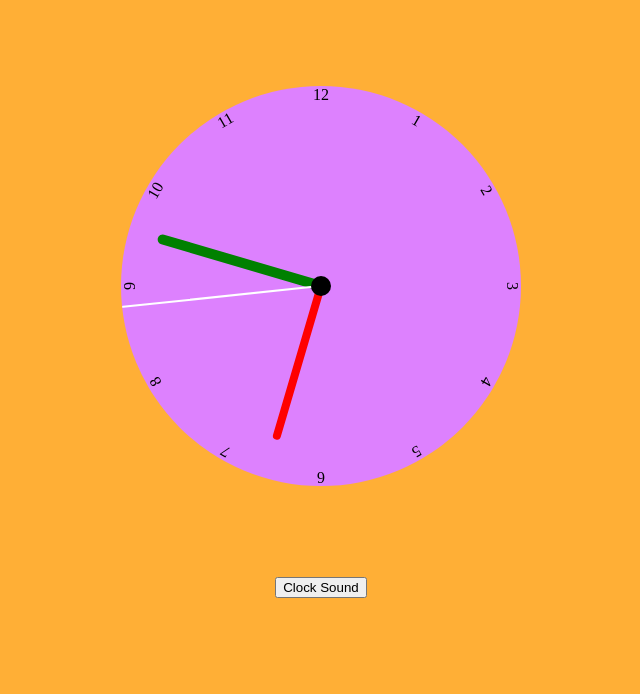
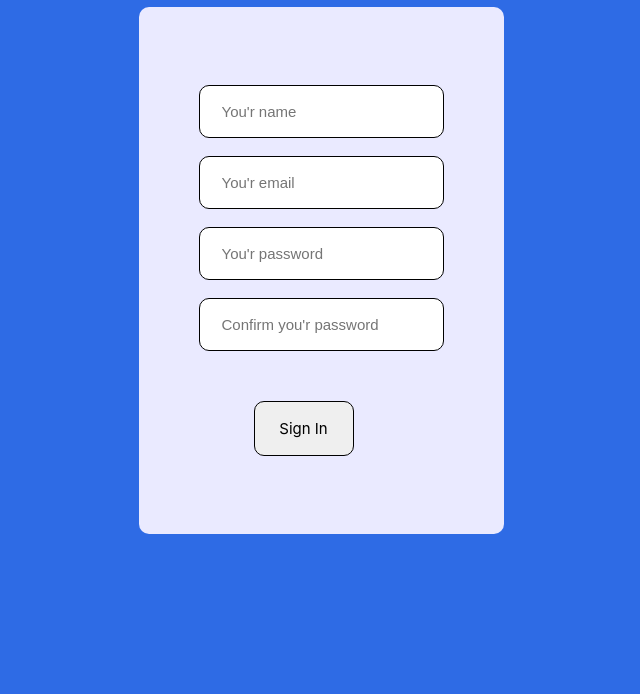
Before and after one commit to enayat99/web, a plain HTML site: page index.html in a window 1280 px wide. Shown: the part 122-816 px from the top of the page, without its empty margins (319-959 px from the left). Drawn offline with Linux system fonts and the light colour scheme.

Commit message:
Add files via upload

```diff
--- a/index.html
+++ b/index.html
@@ -1,87 +1,108 @@
-<!DOCTYPE html>
-<html>
+<html lang="en">
+
 <head>
-<title>Page Title</title>
-<link rel="stylesheet" href="style.css">
+  <meta charset="UTF-8">
+  <meta http-equiv="X-UA-Compatible" content="IE=edge">
+  <meta name="viewport" content="width=device-width, initial-scale=1.0">
+  <link rel="stylesheet" href="style.css">
+  <title>Document</title>
 </head>
+
 <body>
-<button  style="position: absolute;bottom:10%;"id="bt" onclick="playAudio()" type="button">Clock Sound</button>
-  <audio id="myAudio">
-<source src="clocks.mp3" type="audio/mpeg">
-</audio>
-  <div class="contianer main">
+  <p>Enter you'r info</p>
+  <form id="my-form">
 
-    <div class="clock main">
-      <div class="hand hour" data-hour-hand></div>
-      <div class="hand min " data-minute-hand></div>
-      <div class="hand sec " data-second-hand></div>
-      <div class="num1 all main">
-      <span>1</span>
-      </div>
-      <div class="num2 all main">
-        <span>2</span>
-      </div>
-      <div class="num3 all main">
-        <span>3</span>
-      </div>
-      <div class="num4 all main">
-        <span>4</span>
-      </div>
-      <div class="num5 all main">
-        <span>5</span>
-      </div>
-      <div class="num6 all main">
-        <span >6</span>
-      </div>
-      <div class="num7 all main">
-        <span>7</span>
-      </div>
-      <div class="num8 all main">
-        <span>8</span>
-      </div>
-      <div class="num9 all main">
-        <span>9</span>
-      </div>
-      <div class="num10 all main">
-        <span>10</span>
-      </div>
-      <div class="num11 all main">
-        <span>11</span>
-      </div>
-      <div class="num12 all main">
-        <span>12</span>
-      </div>
-      <p id="demo"></p>
-  </div>
+    <input type="text" name="username" value="" placeholder="You'r name">
+    <span id="spN">Name required!</span>
+    <input type="text" name="full-name" placeholder="You'r email">
+    <span id="spE">Please enter a vailed email!</span>
+    <input type="password" name="password" placeholder="You'r password">
+    <span id="spP">Password cannot be empty!</span>
+    <input type="password" name="repassword" placeholder="Confirm you'r password">
+    <span id="spR">Password dos'nt match!</span>
+    <input
+      style="text-align: center;width: 100;margin-left: 55px; margin-top: 50;font-family: -apple-system, BlinkMacSystemFont, 'Segoe UI', Roboto, Oxygen, Ubuntu, Cantarell, 'Open Sans', 'Helvetica Neue', sans-serif;"
+      type="button" onclick="submitted()" id="button1" value="Sign In">
+  </form>
+
   <script>
-  setInterval(setClock, 1000)
+    var but = document.getElementById("button1");
+    var spName = document.getElementById("spN");
+    var spEmail = document.getElementById("spE");
+    var spPassword = document.getElementById("spP");
+    var spRpassword = document.getElementById("spR");
+    var spans = [spName, spEmail, spPassword, spRpassword];//Push all span in an
+    var inputs = document.getElementById("my-form").elements;
+    //Get the form elements values.
+    /*       var name = inputs[0].value.trim();
+          var email = inputs[1].value.trim();
+          var password = inputs[2].value.trim(); */
+    //Output array elements.
+    /*    array.forEach(function(e){
+         console.log(e);
+       }) */
 
-  const hourHand = document.querySelector('[data-hour-hand]');
-  const minuteHand = document.querySelector('[data-minute-hand]');
-  const secondHand = document.querySelector('[data-second-hand]');
+    /*but.addEventListener("click", function (e) {
+      alert("clicked");
+      for (let i = 0; i < 4; i++) {
+        if (inputs[i].value == "") {
+          error(inputs[i], spName);
+        }
+        else {
+          success(inputs[i], spName);
+          // alert("Your name is " + name);
+        }
+      }
+    });*/
 
-  var x = document.getElementById("myAudio");
+    //This function check if any inputs form is mepty, if it dose then excute the fowlling code whitin fuction submitted
+    function submitted() {
 
-  function setClock() {
-    const currentDate = new Date();
-    const secondsRatio = currentDate.getSeconds()/60;
-    const minutesRatio = (secondsRatio + currentDate.getMinutes())/60;
-    const hoursRatio = (minutesRatio + currentDate.getHours())/12 ;
-    setRotation(secondHand, secondsRatio);
-    setRotation(minuteHand, minutesRatio);
-    setRotation(hourHand, hoursRatio);
+      for (let i = 0; i < 5; i++) {
+        if (inputs[i].value == "" && i!=1) {
 
+          error(inputs[i], spans[i]);
+          break;
+        }
+        if(i==1){
+          isEmailValid(inputs[1], spans[1]);
+        }
+        else {
+          success(inputs[i], spans[i]);
+          /* array[i].style.display = "none"; */
+        }
+      }
 
-  }
-  function playAudio() {
-  x.play();
-  x.loop=true;
+    }
+    /* function creatS(spans) {
+      var myForm = document.getElementById("my-form");
+      var spans = document.createElement("p");
+      spans.setAttribute("id", "newSpan");
+      spans.innerHTML = "Hello i'm a new span";
+      myForm.appendChild(spans);
 
-}
-  function setRotation(element, rotationRatio) {
-    element.style.setProperty('--handRotate', rotationRatio*360);
-  }
-  setClock()
+      //Then call this function like this=> <input type="button" onclick="createSpan('my-form')">;
+    } */
+    function error(input, message) {
+      input.className = "error";
+      message.className = "spans";
+      return false;
+    }
+    function success(input, span) {
+      input.className = "success";
+      span.style.display = "none";
+    }
+    function isEmailValid(email, input) {
+      const re = /^(([^<>()\[\]\\.,;:\s@"]+(\.[^<>()\[\]\\.,;:\s@"]+)*)|(".+"))@((\[[0-9]{1,3}\.[0-9]{1,3}\.[0-9]{1,3}\.[0-9]{1,3}\])|(([a-zA-Z\-0-9]+\.)+[a-zA-Z]{2,}))$/;
+      if (email.value.match(re)) {
+        success(email, input);
+      }
+      else {
+        error(email, input);
+        return false;
+      }
+    }
   </script>
 </body>
+
 </html>
--- a/style.css
+++ b/style.css
@@ -1,85 +1,51 @@
-body{
-background-color: var(--background-color);
-display: flex;
-justify-content: center;
-align-items: center;
-min-height: 100vh;
-overflow-y: hidden;
+body {
+    display: flex;
+    justify-content: center;
+    align-items: center;
+    background-color: #1559e2e3;
 }
-:root{
-  --background-color:#ffaf36;
 
+#my-form {
+    background-color: #eaeaff;
+    padding: 60px;
+    border-radius: 10px;
 }
-.main {
-  --rotate:0;
-  background-color: var(--bc);
-  height: var(--height);
-  width: var(--width);
-  transform: rotate(var(--rotate));
-  transform: translateX(var(tran));
+
+#my-form input {
+    display: block;
+    flex-flow: row wrap;
+    align-items: center;
+    width: 100%;
+    padding: 17px 22px;
+    margin: 18px 0;
+    box-sizing: border-box;
+    border: 1px solid black;
+    border-radius: 10px;
+    font-size: 15;
+    text-align: left;
 }
-.main .clock{
-  position: relative;
-  --bc: #dd81fe;
-  --width:400px;
-  --height:400px;
-  border-radius: 50%;
-  display: flex;
-  justify-content: center;
-  align-items: center;
 
+#my-form input.error {
+    border-color: rgb(156, 47, 47);
+}
 
+#my-form input.success {
+    border-color: #c3e6cb
 }
-.main  .all{
-  position: absolute;
-  --bc:none;
-  height: 100%;
-  width: 100%;
-  text-align: center;
+
+span {
+    margin-left: 15px;
+    display: none;
 }
-.main .num1{--rotate:30deg;}
-.main .num2{--rotate:60deg;}
-.main .num3{--rotate:90deg;}
-.main .num4{--rotate:120deg;}
-.main .num5{--rotate:150deg;}
-.main .num6{--rotate:180deg;}
-.main .num7{--rotate:210deg;}
-.main .num8{--rotate:240deg;}
-.main .num9{--rotate:270deg;}
-.main .num10{--rotate:300deg;}
-.main .num11{--rotate:330deg;}
 
-.clock::after{
-  position: absolute;
-  content: '';
-  background-color: black;
-  height: 20px;
-  width: 20px;
-  border-radius: 50%;
-  z-index: 12;
+span.spans {
+    display: inline-table;
+    color: red;
+}
 
+p {
+    position: absolute;
+    color: white;
+    top: 20px;
+    font-size: 40px;
 }
-.clock .hand{
-    --handRotate:0;
-  position: absolute;
-  bottom: 50%;
-  border-radius: 10px;
-  z-index: 10;
-  transform-origin: bottom;
-  transform:rotate(calc(var(--handRotate)*1deg));
-}
- .hour{
-  background-color: green;
-  height: 170px;
-  width: 10px;
-}
- .min{
-  background-color: red;
-  height: 160px;
-  width: 8px;
-}
- .sec{
-  background-color: white;
-  height: 200px;
-  width: 2px;
-}
```
